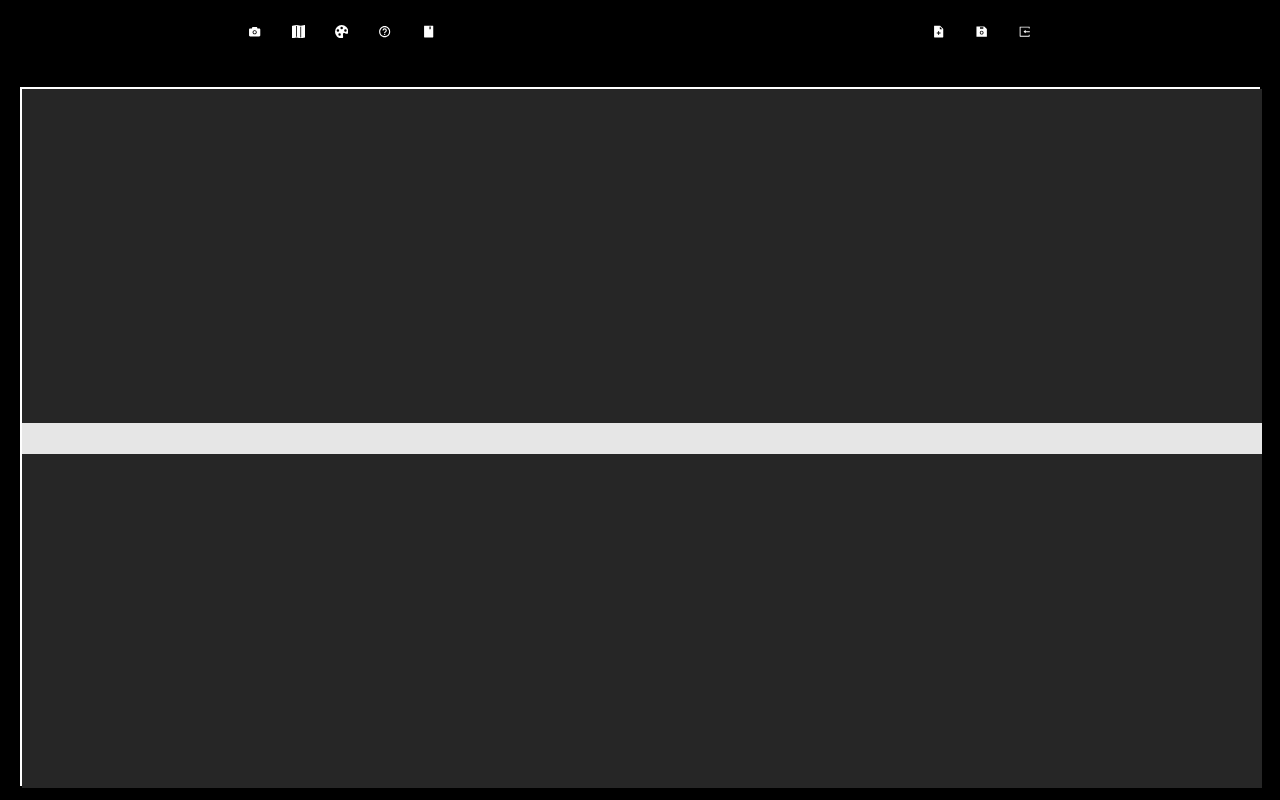
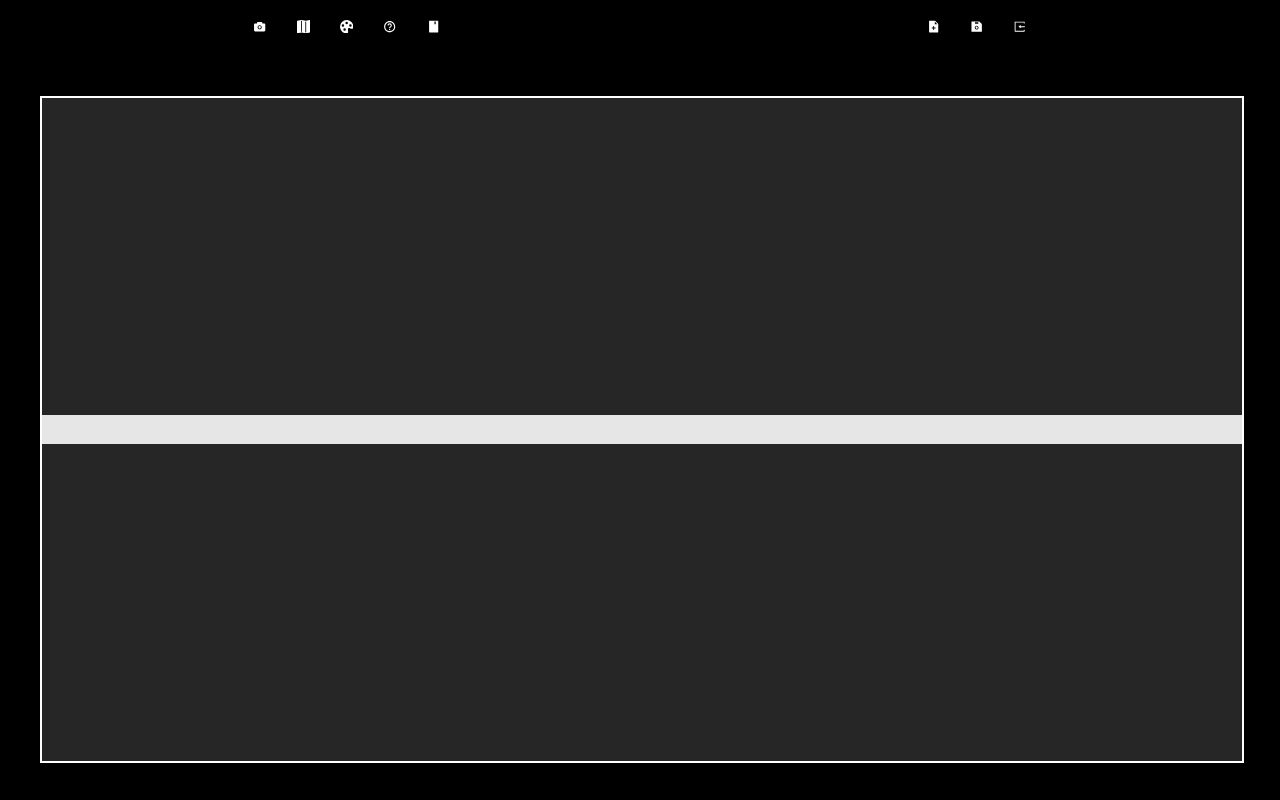
Before and after one commit to cobyj33/raycaster, a React (Vite) app: page / in a window 1280 px wide. Built offline with nearby package versions, Linux system fonts and the light colour scheme.

Commit message:
Moved nav bar to bottom on portrait mode Removed restraint of a 16:9 aspect ratio on the camera view screen Corrected canvas border on the camera view screen and the editor screen

```diff
--- a/src/App.css
+++ b/src/App.css
@@ -7,11 +7,22 @@ html, body, .app, #root {
 
 .app {
     background-color: black;
-    display: grid;
+    display: flex;
     flex-direction: column;
     margin: 0;
-    grid-template-columns: 1fr;
-    grid-template-rows: repeat(12, 1fr);
+    /* grid-template-columns: 1fr;
+    grid-template-rows: repeat(12, 1fr); */
+
+    width: 100vw;
+    max-width: 100vw;
+    height: 100vh;
+    max-height: 100vh;
+}
+
+@media screen and (orientation: portrait) {
+    .app {
+        flex-direction: column-reverse;
+    }
 }
 
 * {
@@ -41,8 +52,9 @@ html, body, .app, #root {
 }
 
 .viewing-area {
-    grid-row: 2 / 12;
-    grid-column: 1 / 2;
+    /* grid-row: 2 / 12;
+    grid-column: 1 / 2; */
+    flex-grow: 1;
     grid-template-columns: 1fr;
     display: grid;
     padding: 20px;
@@ -66,6 +78,8 @@ html, body, .app, #root {
     justify-content: space-around;
     align-items: center;
     max-height: 100px;
+    flex-grow: 0;
+    padding: 10px;
 }
 
 @media screen and (orientation: landscape) {
--- a/src/components/screens/MapEditor.tsx
+++ b/src/components/screens/MapEditor.tsx
@@ -191,9 +191,10 @@ export const MapEditor = ( { cameraData, mapData, tileData }: { cameraData: Stat
     //TODO: CHECK DEPENDENCIES IN THIS USE EFFECT
 
     const updateCanvasSize = useCallback(() => {
-      if (canvasRef.current !== null && canvasRef.current !== undefined) {
-        const canvas: HTMLCanvasElement = canvasRef.current;
-        const rect: DOMRect = canvas.getBoundingClientRect();
+      const canvas = canvasRef.current
+      const canvasHolder = canvasHolderRef.current
+      if (canvas !== null && canvas !== undefined && canvasHolder !== null && canvasHolder !== undefined) {
+        const rect: DOMRect = canvasHolder.getBoundingClientRect();
         const context: CanvasRenderingContext2D | null = canvas.getContext('2d');
 
         if (context !== null && context !== undefined) {
--- a/src/components/screens/MapScreen.tsx
+++ b/src/components/screens/MapScreen.tsx
@@ -1,5 +1,5 @@
 import { PointerEvent, Ref, RefObject, useCallback, useEffect, useRef, useState, WheelEvent } from 'react'
-import { tryPlaceCamera, rgbToString, StatefulData, getCameraPlane, castRay, Ray, GameMap, Camera, getCameraRays, RaycastHit, RaycastNoHit } from "raycaster/interfaces";
+import { tryPlaceCamera, rgbToString, StatefulData, getCameraPlane, castRay, Ray, GameMap, Camera, getCameraRays, RaycastHit, RaycastNoHit, View } from "raycaster/interfaces";
 import { IVector2, translateVector2, addVector2, vector2Int, scaleVector2, vector2ToAngle, vector2ToLength, subtractVector2, vector2Normalized, distanceBetweenVector2 } from "raycaster/interfaces";
 import { useKeyHandler } from 'raycaster/keysystem';
 import { MenuSelector, MenuSelection } from "raycaster/components"
@@ -20,6 +20,10 @@ export const MapScreen = ({ mapData, cameraData }: { mapData: StatefulData<GameM
     const canvasHolderRef: RefObject<HTMLDivElement> = useRef<HTMLDivElement>(null);
     const [showTouchControls, setShowTouchControls] = useState<boolean>(false);
     const [camera, setCamera] = cameraData;
+
+
+    const [screenView, setScreenView] = useState<View>({ row: 0, col: 0, cellSize: 10 })
+
     const [cursor, setCursor] = useState<string>("pointer");
     const isPointerDown = useRef<boolean>(false);
     const isCameraGrabbed = useRef<boolean>(false);
@@ -154,12 +158,10 @@ export const MapScreen = ({ mapData, cameraData }: { mapData: StatefulData<GameM
     function updateCanvasSize() {
         const canvas: HTMLCanvasElement | null = canvasRef.current;
         const canvasHolder: HTMLDivElement | null = canvasHolderRef.current;
-        if (canvas === null || canvas === undefined) return;
-        if (canvasHolder === null || canvasHolder === undefined) return;
+        if (canvas !== null && canvas !== undefined && canvasHolder !== null && canvasHolder !== undefined) {
             const context: CanvasRenderingContext2D | null = canvas.getContext("2d");
-        if (context === null || context === undefined) return;
-
-        const rect: DOMRect = canvas.getBoundingClientRect();
+            if (context !== null && context !== undefined) {
+                const rect: DOMRect = canvasHolder.getBoundingClientRect();
                 if (rect.width !== canvas.width || rect.height !== canvas.height) {
                     const imageData: ImageData = context.getImageData(0, 0, canvas.width, canvas.height);
                     canvas.width = rect.width;
@@ -171,6 +173,9 @@ export const MapScreen = ({ mapData, cameraData }: { mapData: StatefulData<GameM
                 }
 
                 render();
+            }
+        }
+
       }
 
     function faceCameraToPointer(event: PointerEvent<Element>) {
@@ -240,9 +245,9 @@ export const MapScreen = ({ mapData, cameraData }: { mapData: StatefulData<GameM
     }
 
 
-	const [generationMenuIndex, setGenerationMenuIndex] = useState<number>(0);
+	// const [generationMenuIndex, setGenerationMenuIndex] = useState<number>(0);
 
-	const generationAlgorithms = useRef<GenerationAlgorithm[]>([getGenerationAlgorithm("Recursive Backtracker"), getGenerationAlgorithm("Kruskal")]);
+	// const generationAlgorithms = useRef<GenerationAlgorithm[]>([getGenerationAlgorithm("Recursive Backtracker"), getGenerationAlgorithm("Kruskal")]);
 
     return (
     <div className="map-container screen" onKeyDown={(event) => cameraControls.current.onKeyDown(event)} onKeyUp={(event) => cameraControls.current.onKeyUp(event)} tabIndex={0}>
@@ -253,13 +258,13 @@ export const MapScreen = ({ mapData, cameraData }: { mapData: StatefulData<GameM
 
         {showTouchControls && <TouchControls cameraData={cameraData} />}
 
-	<MenuSelector sendMenuIndex={(index) => setGenerationMenuIndex(index)}>
+	{/* <MenuSelector sendMenuIndex={(index) => setGenerationMenuIndex(index)}>
 		{ generationAlgorithms.current.map( (algo, index) => (
             <MenuSelection className={`algorithm-menu-selection ${generationMenuIndex === index ? "selected" : "unselected"}`} name={algo.name} key={`algorithmSelection ${algo.name}` }>
-            { /* <GenerationMenu algo={algo} /> */ }
+             <GenerationMenu algo={algo} />
                 <button className="algorithm-generation-button" onClick={() => setMap(map => algo.generateMap(map.dimensions))}> Generate {algo.name} </button>
             </MenuSelection> )  ) }
-	</MenuSelector>
+	</MenuSelector> */}
     </div>
   )
 }
--- a/src/components/styles/gamescreen.css
+++ b/src/components/styles/gamescreen.css
@@ -4,6 +4,7 @@
     align-items: center;
     justify-content: center;
     background-color: black;
+    padding: 20px;
 }
 
 * { color: white; }
@@ -13,11 +14,10 @@
     align-self: stretch;
     flex-grow: 5;
     flex-basis: 200px;
-    border: 2px solid white;
     display: flex;
     align-items: stretch;
     justify-content: center;
-    aspect-ratio: 16 / 9;
+    /* aspect-ratio: 16 / 9; */
 }
 
 .game-canvas {
@@ -26,6 +26,7 @@
     left: 0;
     bottom: 0;
     right: 0;
+    border: 2px solid white;
 }
 
 .camera-indicators {
--- a/src/components/styles/mapeditor.css
+++ b/src/components/styles/mapeditor.css
@@ -15,7 +15,6 @@
     align-self: stretch;
     justify-content: center;
     flex-basis: 200px;
-    border: 2px solid white;
 }
 
 .editing-canvas {
@@ -24,6 +23,7 @@
     left: 0;
     bottom: 0;
     right: 0;
+    border: 2px solid white;
 }
 
 .editing-buttons {
--- a/src/components/styles/mapscreen.css
+++ b/src/components/styles/mapscreen.css
@@ -8,9 +8,7 @@
 
 .map-canvas-holder {
     position: relative;
-    display: flex;
     align-self: stretch;
-    justify-content: center;
     flex-grow: 5;
     flex-basis: 200px;
     border: 2px solid white;
@@ -18,7 +16,11 @@
 
 .map-canvas {
     cursor:pointer;
-    aspect-ratio: 1;
+    position: absolute;
+    left: 0;
+    top: 0;
+    right: 0;
+    bottom: 0;
 }
 
 .algorithm-generation-button, .algorithm-menu-selection  {
```
Also changed, not shown: src/assets/JRGreen.svg. Lines whose indentation alone changed are shown as unchanged.
